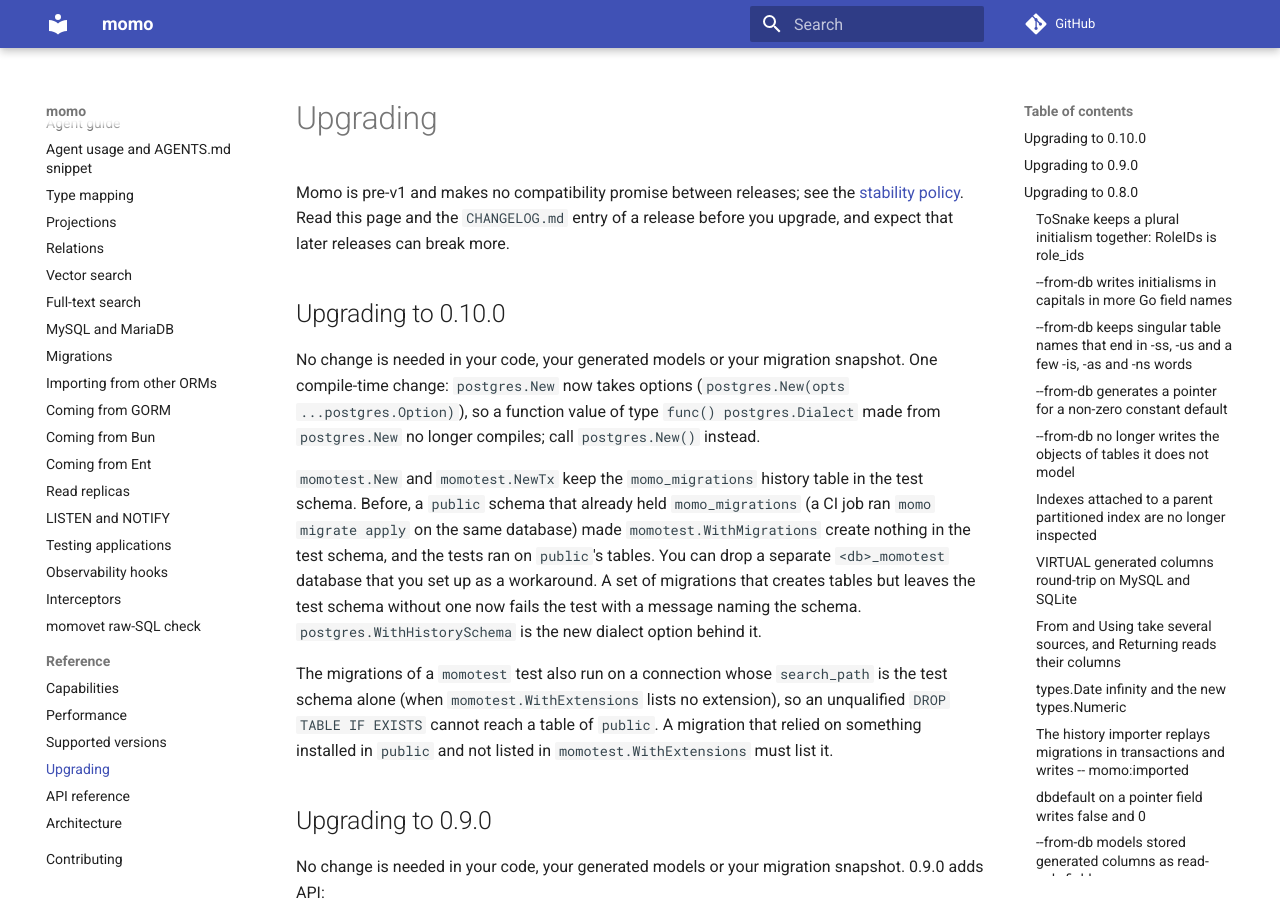
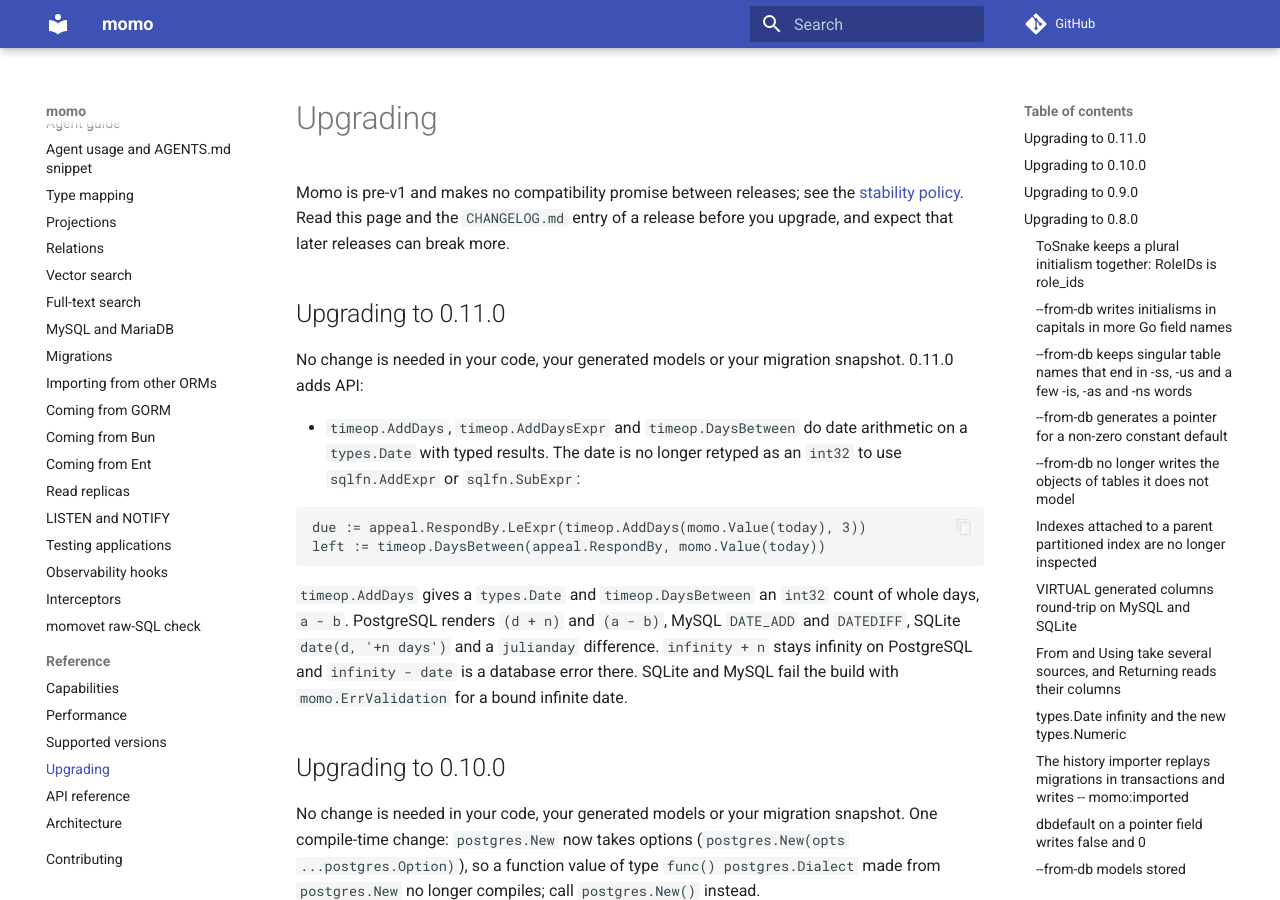
Before and after one commit to azrtydxb/momo, an MkDocs documentation site: the page built from docs/upgrading.md, in a window 1280 px wide and 900 px high. Built offline with MkDocs 1.6.1 and Material for MkDocs 9.7.7, drawn with Linux system fonts in a browser that asks for light colours; comment, search, counter and statistics services are not loaded; the version menu is left out.

Commit message:
docs(upgrading): add the 0.11.0 section for timeop date arithmetic

````diff
--- a/docs/upgrading.md
+++ b/docs/upgrading.md
@@ -4,6 +4,27 @@ Momo is pre-v1 and makes no compatibility promise between releases; see the
 [stability policy](supported-versions.md#stability-policy). Read this page and
 the `CHANGELOG.md` entry of a release before you upgrade, and expect that
 later releases can break more.
+
+## Upgrading to 0.11.0
+
+No change is needed in your code, your generated models or your migration
+snapshot. 0.11.0 adds API:
+
+- `timeop.AddDays`, `timeop.AddDaysExpr` and `timeop.DaysBetween` do date
+  arithmetic on a `types.Date` with typed results. The date is no longer
+  retyped as an `int32` to use `sqlfn.AddExpr` or `sqlfn.SubExpr`:
+
+  ```text
+  due := appeal.RespondBy.LeExpr(timeop.AddDays(momo.Value(today), 3))
+  left := timeop.DaysBetween(appeal.RespondBy, momo.Value(today))
+  ```
+
+  `timeop.AddDays` gives a `types.Date` and `timeop.DaysBetween` an `int32`
+  count of whole days, `a - b`. PostgreSQL renders `(d + n)` and `(a - b)`,
+  MySQL `DATE_ADD` and `DATEDIFF`, SQLite `date(d, '+n days')` and a
+  `julianday` difference. `infinity + n` stays infinity on PostgreSQL and
+  `infinity - date` is a database error there. SQLite and MySQL fail the build
+  with `momo.ErrValidation` for a bound infinite date.
 
 ## Upgrading to 0.10.0
 
````
